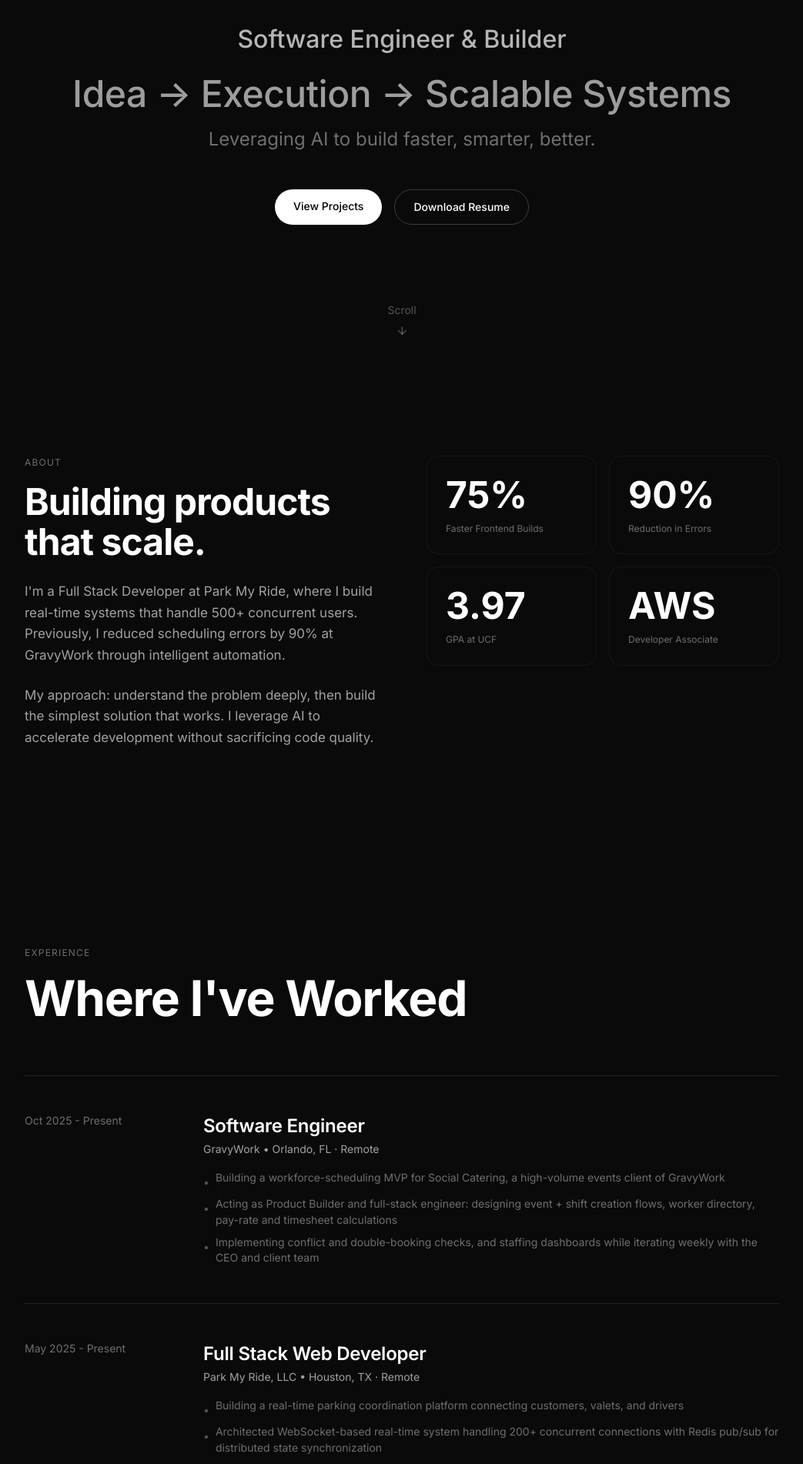
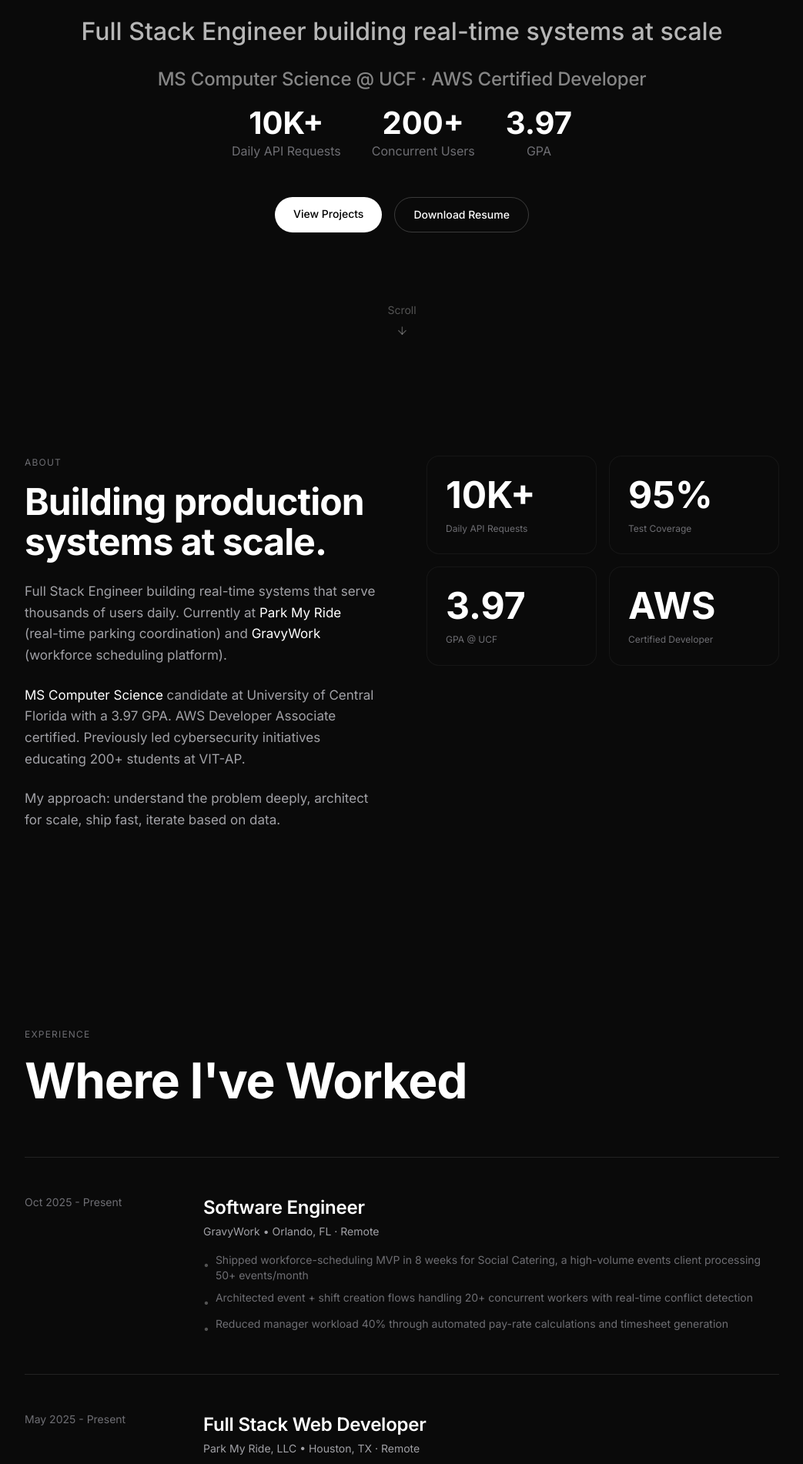
Before and after one commit to kishanssg/portfolio, a Next.js app: page / in a window 1280 px wide. Shown: the part 380-2282 px from the top of the page at 77% size, without its empty margins (118-1161 px from the left). Built offline with nearby package versions, Linux system fonts and the light colour scheme.

Commit message:
MAANG recruiter optimization: rewrite portfolio messaging for impact

```diff
--- a/src/app/layout.tsx
+++ b/src/app/layout.tsx
@@ -25,20 +25,20 @@ const carlito = Carlito({
 });
 
 export const metadata: Metadata = {
-    title: "Kishan Goli - Software Engineer & Builder",
+    title: "Kishan Goli | Full Stack Engineer · MS CS @ UCF",
     description:
-        "Full-stack engineer building scalable systems. Idea → Execution → Production. AWS Certified. AI-powered development.",
+        "Full Stack Engineer building real-time systems at scale. 10K+ daily API requests, 200+ concurrent users. MS Computer Science @ UCF (3.97 GPA). AWS Certified Developer.",
     keywords: [
         "Software Engineer",
         "Full Stack Developer",
-        "AWS",
-        "React",
+        "AWS Certified",
+        "React Native",
         "Node.js",
-        "AI",
         "TypeScript",
         "Next.js",
+        "Real-time Systems",
         "Kishan Goli",
-        "Portfolio",
+        "UCF",
     ],
     authors: [{ name: "Kishan Sai Sriman Goli" }],
     creator: "Kishan Goli",
--- a/src/components/professional/About.tsx
+++ b/src/components/professional/About.tsx
@@ -4,10 +4,10 @@ import { useRef } from "react";
 import { motion, useInView } from "framer-motion";
 
 const stats = [
-    { value: "75%", label: "Faster Frontend Builds" },
-    { value: "90%", label: "Reduction in Errors" },
-    { value: "3.97", label: "GPA at UCF" },
-    { value: "AWS", label: "Developer Associate" },
+    { value: "10K+", label: "Daily API Requests" },
+    { value: "95%", label: "Test Coverage" },
+    { value: "3.97", label: "GPA @ UCF" },
+    { value: "AWS", label: "Certified Developer" },
 ];
 
 export default function About() {
@@ -33,17 +33,20 @@ export default function About() {
                             About
                         </p>
                         <h2 className="text-3xl md:text-4xl font-bold mb-6 text-white leading-tight">
-                            Building products<br />that scale.
+                            Building production<br />systems at scale.
                         </h2>
                         <p className="text-[17px] text-[#A1A1A6] leading-relaxed mb-6">
-                            I'm a Full Stack Developer at Park My Ride, where I build real-time
-                            systems that handle 500+ concurrent users. Previously, I reduced
-                            scheduling errors by 90% at GravyWork through intelligent automation.
+                            Full Stack Engineer building real-time systems that serve thousands of users daily.
+                            Currently at <span className="text-white">Park My Ride</span> (real-time parking coordination)
+                            and <span className="text-white">GravyWork</span> (workforce scheduling platform).
+                        </p>
+                        <p className="text-[17px] text-[#A1A1A6] leading-relaxed mb-6">
+                            <span className="text-white">MS Computer Science</span> candidate at University of Central Florida
+                            with a 3.97 GPA. AWS Developer Associate certified. Previously led cybersecurity
+                            initiatives educating 200+ students at VIT-AP.
                         </p>
                         <p className="text-[17px] text-[#A1A1A6] leading-relaxed">
-                            My approach: understand the problem deeply, then build the simplest
-                            solution that works. I leverage AI to accelerate development without
-                            sacrificing code quality.
+                            My approach: understand the problem deeply, architect for scale, ship fast, iterate based on data.
                         </p>
                     </motion.div>
 
@@ -54,7 +57,7 @@ export default function About() {
                         transition={{ duration: 0.8, delay: 0.2 }}
                         className="grid grid-cols-2 gap-4"
                     >
-                        {stats.map((stat, index) => (
+                        {stats.map((stat) => (
                             <div
                                 key={stat.label}
                                 className="p-6 rounded-2xl bg-[#0A0A0A] border border-white/5"
--- a/src/components/professional/ContactForm.tsx
+++ b/src/components/professional/ContactForm.tsx
@@ -92,10 +92,11 @@ export default function ContactForm() {
                         Contact
                     </p>
                     <h2 className="text-3xl md:text-5xl font-bold text-white mb-4">
-                        Let's Build Together
+                        Let's Connect
                     </h2>
                     <p className="text-[17px] text-[#A1A1A6] max-w-xl mx-auto">
-                        Whether you're hiring, collaborating, or just want to chat about tech—I'd love to hear from you.
+                        Open to full-time opportunities at companies building impactful products.
+                        Based in Orlando, FL—available for remote or relocation.
                     </p>
                 </motion.div>
 
--- a/src/components/professional/Hero.tsx
+++ b/src/components/professional/Hero.tsx
@@ -14,7 +14,7 @@ export default function Hero() {
             className="relative min-h-screen flex items-center justify-center px-6 pt-11"
         >
             <div className="max-w-[980px] mx-auto text-center">
-                {/* NAME FIRST - Largest */}
+                {/* NAME - Primary identifier */}
                 <motion.h1
                     initial={{ opacity: 0, y: 30 }}
                     animate={isInView ? { opacity: 1, y: 0 } : {}}
@@ -28,36 +28,47 @@ export default function Hero() {
                     Kishan Goli
                 </motion.h1>
 
-                {/* TITLE SECOND - Below name */}
+                {/* ROLE - Clear positioning */}
                 <motion.p
                     initial={{ opacity: 0, y: 20 }}
                     animate={isInView ? { opacity: 1, y: 0 } : {}}
                     transition={{ duration: 0.6, delay: 0.1 }}
                     className="text-xl md:text-2xl font-medium mb-6 text-white/70"
                 >
-                    Software Engineer & Builder
+                    Full Stack Engineer building real-time systems at scale
                 </motion.p>
 
-                {/* TAGLINE THIRD */}
+                {/* CREDENTIALS - Proof of credibility */}
                 <motion.p
                     initial={{ opacity: 0, y: 20 }}
                     animate={isInView ? { opacity: 1, y: 0 } : {}}
                     transition={{ duration: 0.8, delay: 0.2 }}
-                    className="text-2xl md:text-4xl font-medium mb-4 text-white/60"
+                    className="text-lg md:text-xl font-medium mb-4 text-white/50"
                     style={{ letterSpacing: "-0.01em" }}
                 >
-                    Idea → Execution → Scalable Systems
+                    MS Computer Science @ UCF · AWS Certified Developer
                 </motion.p>
 
-                {/* Description */}
-                <motion.p
+                {/* KEY METRICS - Impact at a glance */}
+                <motion.div
                     initial={{ opacity: 0, y: 20 }}
                     animate={isInView ? { opacity: 1, y: 0 } : {}}
                     transition={{ duration: 0.8, delay: 0.3 }}
-                    className="text-lg md:text-xl font-normal mb-12 text-[#6E6E73] max-w-2xl mx-auto"
+                    className="flex gap-6 md:gap-10 justify-center flex-wrap mb-12 text-[#6E6E73]"
                 >
-                    Leveraging AI to build faster, smarter, better.
-                </motion.p>
+                    <div className="text-center">
+                        <div className="text-2xl md:text-3xl font-bold text-white">10K+</div>
+                        <div className="text-xs md:text-sm">Daily API Requests</div>
+                    </div>
+                    <div className="text-center">
+                        <div className="text-2xl md:text-3xl font-bold text-white">200+</div>
+                        <div className="text-xs md:text-sm">Concurrent Users</div>
+                    </div>
+                    <div className="text-center">
+                        <div className="text-2xl md:text-3xl font-bold text-white">3.97</div>
+                        <div className="text-xs md:text-sm">GPA</div>
+                    </div>
+                </motion.div>
 
                 {/* CTAs */}
                 <motion.div
--- a/src/components/professional/SkillsGrid.tsx
+++ b/src/components/professional/SkillsGrid.tsx
@@ -25,9 +25,12 @@ export default function SkillsGrid() {
                     <p className="text-[12px] font-normal tracking-widest text-[#6E6E73] uppercase mb-4">
                         Skills
                     </p>
-                    <h2 className="text-3xl md:text-5xl font-bold text-white">
-                        Technologies
+                    <h2 className="text-3xl md:text-5xl font-bold text-white mb-4">
+                        Technical Expertise
                     </h2>
+                    <p className="text-[17px] text-[#6E6E73] max-w-xl">
+                        Production-tested technologies I use to build scalable systems.
+                    </p>
                 </motion.div>
 
                 {/* Skills Grid */}
--- a/src/components/shared/Navigation.tsx
+++ b/src/components/shared/Navigation.tsx
@@ -38,7 +38,7 @@ export default function Navigation() {
                         href="#"
                         className="text-[21px] font-semibold text-white hover:text-white/70 transition-colors"
                     >
-                        Software Engineer
+                        Full Stack Engineer
                     </a>
 
                     {/* Desktop Nav */}
--- a/src/data/experience.ts
+++ b/src/data/experience.ts
@@ -23,9 +23,9 @@ export const experiences: Experience[] = [
         startDate: "2025-10",
         endDate: "Present",
         highlights: [
-            "Building a workforce-scheduling MVP for Social Catering, a high-volume events client of GravyWork",
-            "Acting as Product Builder and full-stack engineer: designing event + shift creation flows, worker directory, pay-rate and timesheet calculations",
-            "Implementing conflict and double-booking checks, and staffing dashboards while iterating weekly with the CEO and client team",
+            "Shipped workforce-scheduling MVP in 8 weeks for Social Catering, a high-volume events client processing 50+ events/month",
+            "Architected event + shift creation flows handling 20+ concurrent workers with real-time conflict detection",
+            "Reduced manager workload 40% through automated pay-rate calculations and timesheet generation",
         ],
         techStack: ["React", "TypeScript", "Node.js", "PostgreSQL"],
     },
@@ -37,10 +37,10 @@ export const experiences: Experience[] = [
         startDate: "2025-05",
         endDate: "Present",
         highlights: [
-            "Building a real-time parking coordination platform connecting customers, valets, and drivers",
-            "Architected WebSocket-based real-time system handling 200+ concurrent connections with Redis pub/sub for distributed state synchronization",
-            "Built high-performance RESTful APIs serving 10,000+ daily requests, optimizing response times by 40%",
-            "Increased test coverage to 95% with automated unit, integration, and E2E testing (Jest, Supertest, Detox)",
+            "Architected WebSocket real-time system handling 200+ concurrent connections with sub-100ms latency using Redis pub/sub",
+            "Built RESTful APIs serving 10,000+ daily requests with 40% response time improvement through query optimization",
+            "Achieved 95% test coverage with automated unit, integration, and E2E testing (Jest, Supertest, Detox)",
+            "Reduced mobile app bundle size 30% through code splitting, lazy loading, and async data fetching",
         ],
         techStack: ["React Native", "Node.js", "PostgreSQL", "Redis", "WebSockets", "AWS", "Docker"],
     },
```
